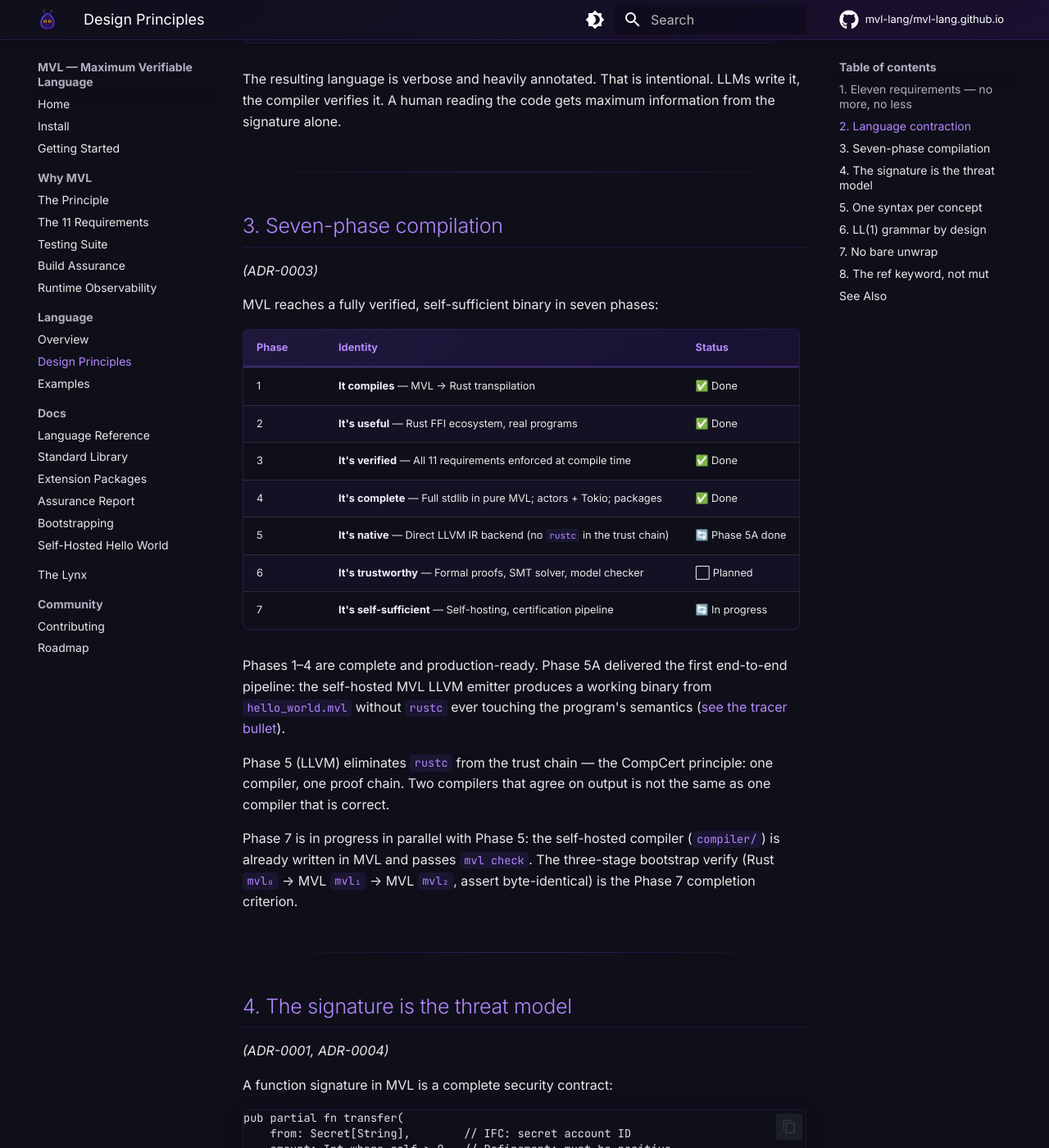
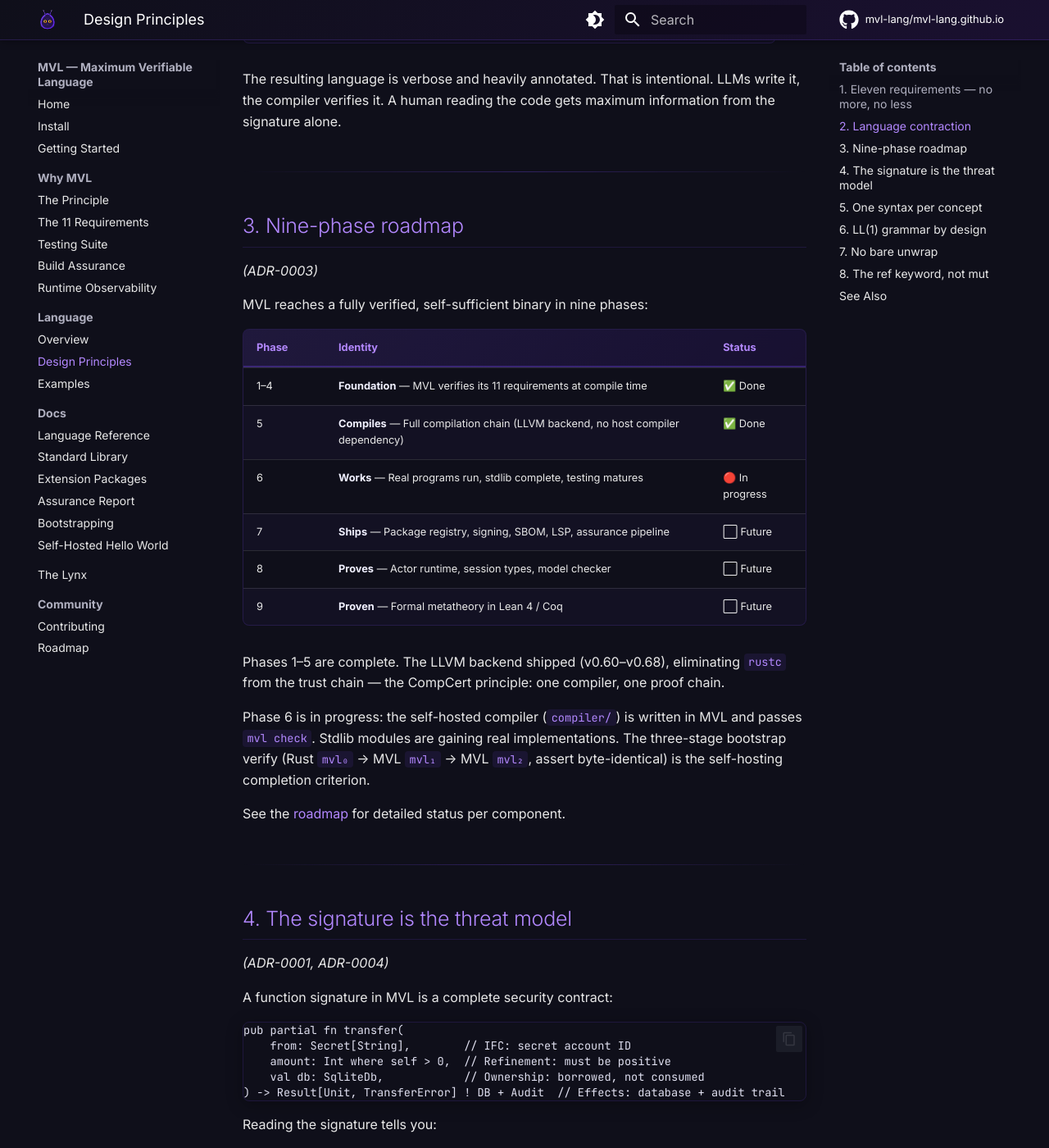
Before and after one commit to mvl-lang/mvl-lang.github.io, an MkDocs documentation site: the page built from docs/language/principles.md, in a window 1280 px wide and 1400 px high, scrolled down 1900 px. Shown: the whole window at 82% size. Built offline with MkDocs 1.6.1 and Material for MkDocs 9.7.7, drawn with Linux system fonts in a browser that asks for light colours; comment, search, counter and statistics services are not loaded.

Commit message:
docs: align website phases with roadmap.md (7 → 9 phases)
Phase 5 (LLVM) is now complete — update status.
Self-hosting moved from Phase 7 to Phase 6 context.
Link to authoritative roadmap.md for detailed status.

Co-Authored-By: Claude Opus 4.5 <noreply@anthropic.com>

```diff
--- a/docs/language/principles.md
+++ b/docs/language/principles.md
@@ -53,27 +53,26 @@ The resulting language is verbose and heavily annotated. That is intentional. LL
 
 ---
 
-## 3. Seven-phase compilation
+## 3. Nine-phase roadmap
 
 *(ADR-0003)*
 
-MVL reaches a fully verified, self-sufficient binary in seven phases:
+MVL reaches a fully verified, self-sufficient binary in nine phases:
 
 | Phase | Identity | Status |
 |-------|----------|--------|
-| 1 | **It compiles** — MVL → Rust transpilation | ✅ Done |
-| 2 | **It's useful** — Rust FFI ecosystem, real programs | ✅ Done |
-| 3 | **It's verified** — All 11 requirements enforced at compile time | ✅ Done |
-| 4 | **It's complete** — Full stdlib in pure MVL; actors + Tokio; packages | ✅ Done |
-| 5 | **It's native** — Direct LLVM IR backend (no `rustc` in the trust chain) | 🔄 Phase 5A done |
-| 6 | **It's trustworthy** — Formal proofs, SMT solver, model checker | ⬜ Planned |
-| 7 | **It's self-sufficient** — Self-hosting, certification pipeline | 🔄 In progress |
+| 1–4 | **Foundation** — MVL verifies its 11 requirements at compile time | ✅ Done |
+| 5 | **Compiles** — Full compilation chain (LLVM backend, no host compiler dependency) | ✅ Done |
+| 6 | **Works** — Real programs run, stdlib complete, testing matures | 🔴 In progress |
+| 7 | **Ships** — Package registry, signing, SBOM, LSP, assurance pipeline | ⬜ Future |
+| 8 | **Proves** — Actor runtime, session types, model checker | ⬜ Future |
+| 9 | **Proven** — Formal metatheory in Lean 4 / Coq | ⬜ Future |
 
-Phases 1–4 are complete and production-ready. Phase 5A delivered the first end-to-end pipeline: the self-hosted MVL LLVM emitter produces a working binary from `hello_world.mvl` without `rustc` ever touching the program's semantics ([see the tracer bullet](../docs/self-hosted-hello.md)).
+Phases 1–5 are complete. The LLVM backend shipped (v0.60–v0.68), eliminating `rustc` from the trust chain — the CompCert principle: one compiler, one proof chain.
 
-Phase 5 (LLVM) eliminates `rustc` from the trust chain — the CompCert principle: one compiler, one proof chain. Two compilers that agree on output is not the same as one compiler that is correct.
+Phase 6 is in progress: the self-hosted compiler (`compiler/`) is written in MVL and passes `mvl check`. Stdlib modules are gaining real implementations. The three-stage bootstrap verify (Rust `mvl₀` → MVL `mvl₁` → MVL `mvl₂`, assert byte-identical) is the self-hosting completion criterion.
 
-Phase 7 is in progress in parallel with Phase 5: the self-hosted compiler (`compiler/`) is already written in MVL and passes `mvl check`. The three-stage bootstrap verify (Rust `mvl₀` → MVL `mvl₁` → MVL `mvl₂`, assert byte-identical) is the Phase 7 completion criterion.
+See the [roadmap](https://github.com/mvl-lang/mvl/blob/main/docs/roadmap.md) for detailed status per component.
 
 ---
 
```
